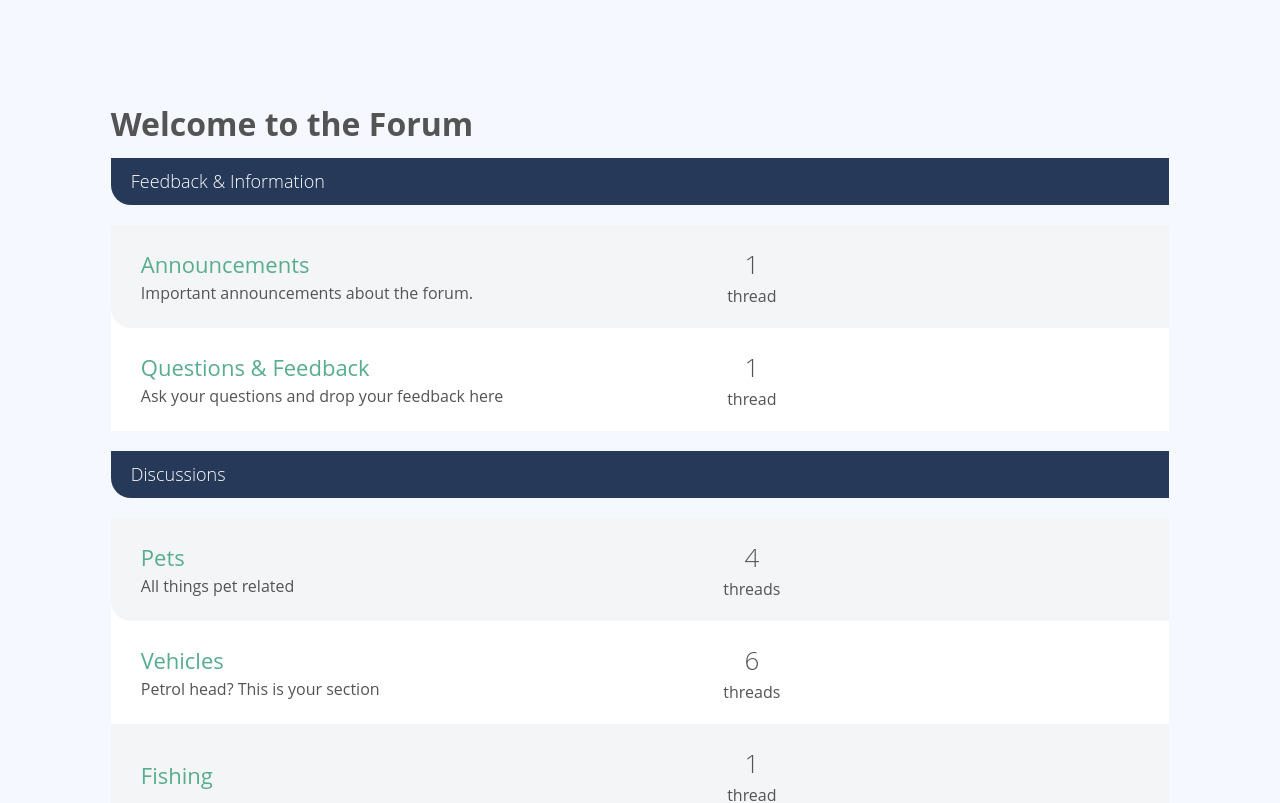
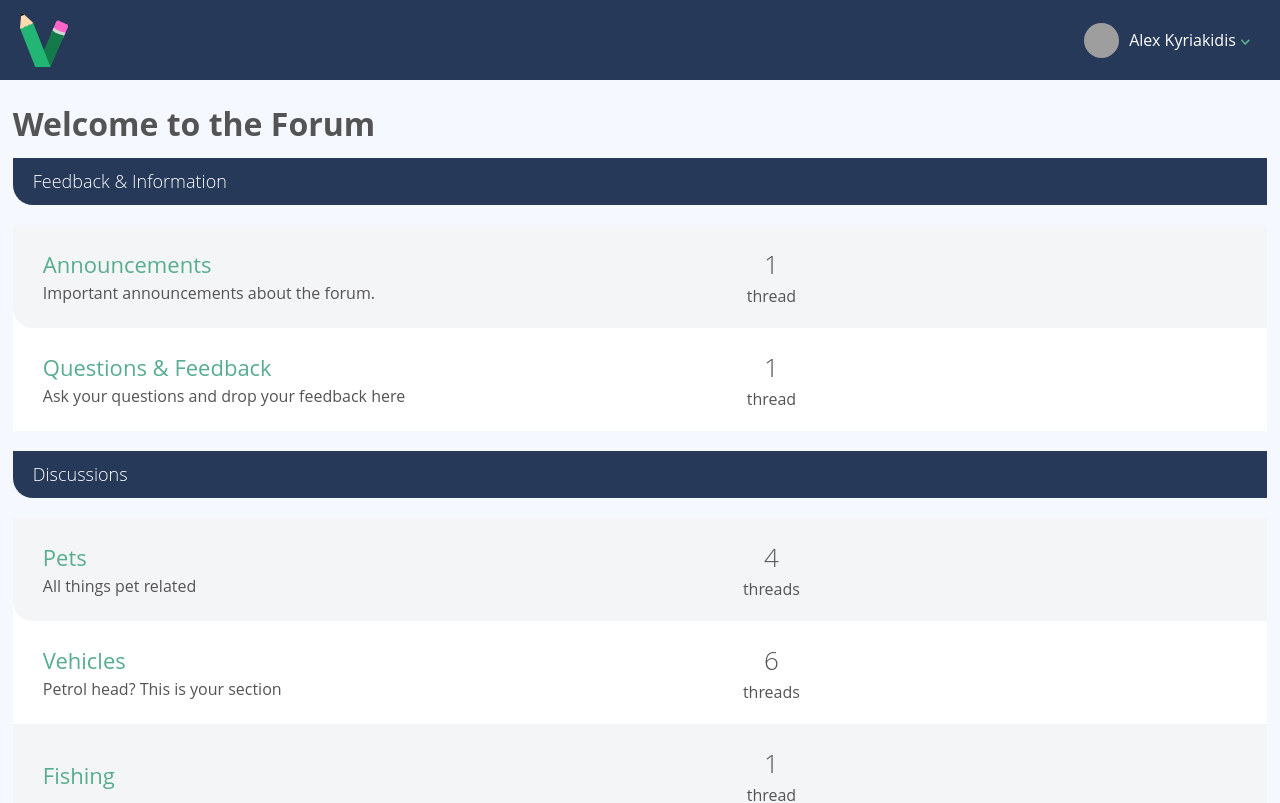
Before and after one commit to irfanazizalamin/mamicamp-lastproject, a Vue app: page / in a window 1280 px wide. Shown: the top 803 px of the page. Built offline with nearby package versions, Linux system fonts and the light colour scheme; grey boxes are pictures that could not be loaded.

Commit message:
implement navbar in all page

```diff
--- a/index.html
+++ b/index.html
@@ -4,7 +4,7 @@
     <meta charset="utf-8">
     <title>vueschool-forum-2</title>
   </head>
-  <body style="padding: 100px;">
+  <body>
     <div id="app"></div>
     <!-- built files will be auto injected -->
   </body>
--- a/src/App.vue
+++ b/src/App.vue
@@ -1,12 +1,16 @@
 <template>
   <div id="app">
+    <TheNavbar />
     <router-view/>
   </div>
 </template>
 
 <script>
+import TheNavbar from './components/TheNavbar'
 export default {
-  name: 'app'
+  components: {
+    TheNavbar
+  }
 }
 </script>
 
--- a/src/components/PostEditor.vue
+++ b/src/components/PostEditor.vue
@@ -40,7 +40,7 @@
       }
       this.postText = ''
 
-      this.$emit('save', { post })
+      // this.$emit('save', { post })
       this.$store.dispatch('createPost', post)
     }
   }
--- /dev/null
+++ b/src/components/TheNavbar.vue
@@ -0,0 +1,72 @@
+<template>
+    <div>
+        <header class="header" id="header">
+
+        <router-link class="logo" :to="{name: 'Home'}">
+            <img src="../assets/img/vueschool-logo.svg">
+        </router-link>
+
+        <div class="btn-hamburger">
+            <!-- use .btn-humburger-active to open the menu -->
+            <div class="top bar"></div>
+            <div class="middle bar"></div>
+            <div class="bottom bar"></div>
+        </div>
+
+        <!-- use .navbar-open to open nav -->
+        <nav class="navbar">
+            <ul>
+
+                <li class="navbar-user">
+                    <a href="#">
+                        <img class="avatar-small" src="https://pbs.twimg.com/profile_images/881260299420041217/GMVGlDea_400x400.jpg" alt="">
+                        <span>
+                            Alex Kyriakidis
+                            <img class="icon-profile" src="../assets/img/arrow-profile.svg" alt="">
+                        </span>
+                    </a>
+
+                    <!-- dropdown menu -->
+                    <!-- add class "active-drop" to show the dropdown -->
+                    <div id="user-dropdown">
+                        <div class="triangle-drop"></div>
+                        <ul class="dropdown-menu">
+                            <li class="dropdown-menu-item"><a href="profile.html">View profile</a></li>
+                            <li class="dropdown-menu-item"><a href="#">Log out</a></li>
+                        </ul>
+                    </div>
+                </li>
+            </ul>
+
+            <ul>
+                <!-- <li class="navbar-item">
+                    <a href="index.html">Home</a>
+                </li>
+                <li class="navbar-item">
+                    <a href="category.html">Category</a>
+                </li>
+                <li class="navbar-item">
+                    <a href="forum.html">Forum</a>
+                </li>
+                <li class="navbar-item">
+                    <a href="thread.html">Thread</a>
+                </li> -->
+
+                <!-- Show these option only on mobile-->
+                <!-- <li class="navbar-item mobile-only">
+                    <a href="profile.html">My Profile</a>
+                </li>
+                <li class="navbar-item mobile-only">
+                    <a href="#">Logout</a>
+                </li> -->
+            </ul>
+        </nav>
+    </header>
+    </div>
+</template>
+
+<script>
+export default {
+
+}
+</script>
--- a/src/pages/PageHome.vue
+++ b/src/pages/PageHome.vue
@@ -1,5 +1,5 @@
 <template>
-  <div class="col-full">
+  <div class="col-full push-top">
     <h1>Welcome to the Forum</h1>
     <CategoryList :categories="categories" />
   </div>
--- a/src/router/index.js
+++ b/src/router/index.js
@@ -12,7 +12,7 @@
   routes: [
     {
       path: '/',
-      name: 'Hello',
+      name: 'Home',
       component: Home
     },
     {
```
Also changed, not shown: src/assets/img/arrow-profile.svg (added), src/assets/img/vueschool-logo.svg (added).
